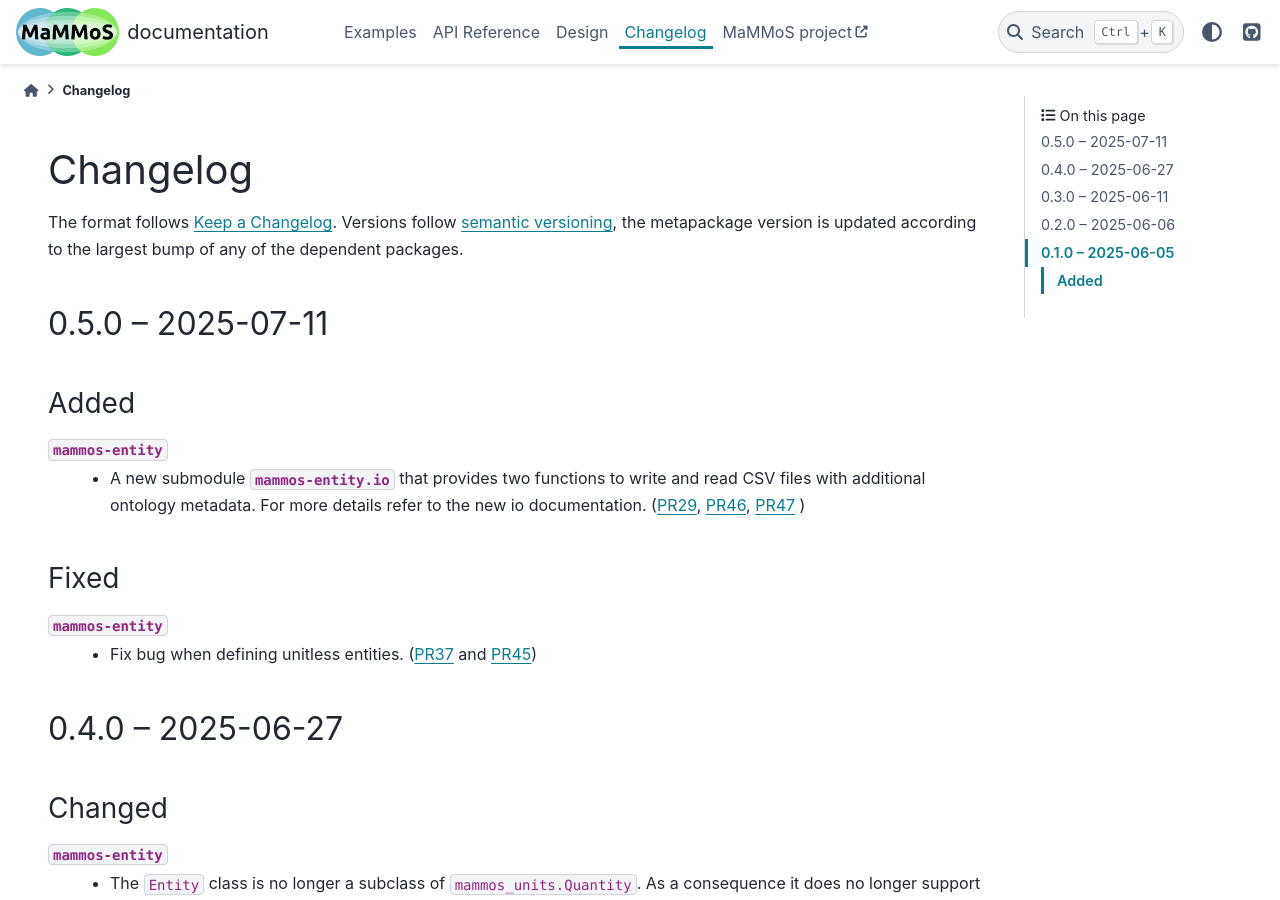
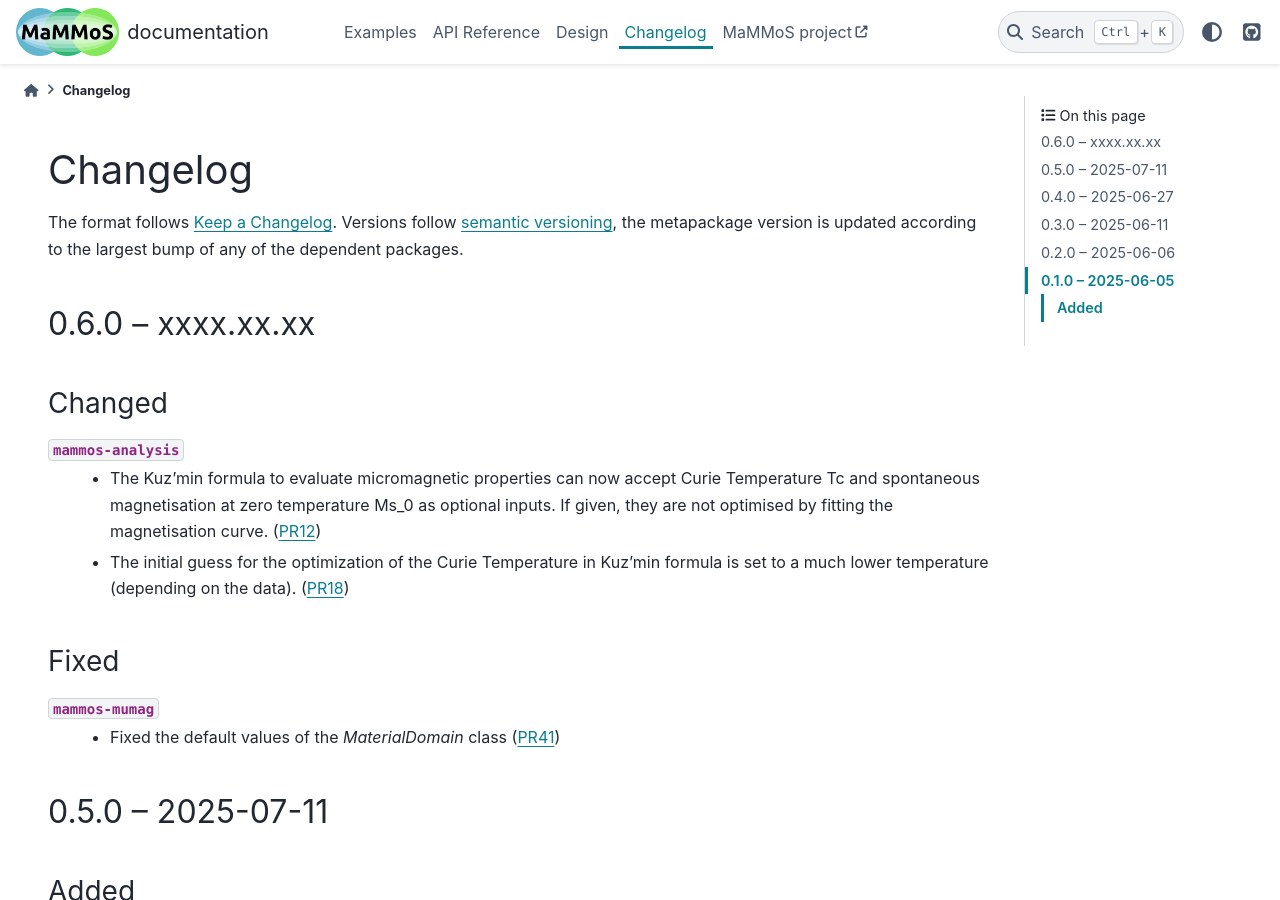
Before and after one commit to MaMMoS-project/mammos, a Sphinx documentation site: the page built from docs/source/changelog.rst, in a window 1280 px wide and 900 px high. Built offline with Sphinx 7.4.7 and the PyData theme 0.15.4, drawn with Linux system fonts in a browser that asks for light colours; pages that are not in the unit, such as notebooks, are missing from menus; the version number is read from the project's files by our own code.

Commit message:
docs: init changelog
- add mammos-analysis#12
- add mammos-analysis#18
- add mammos-mumag#41

```diff
--- a/docs/source/changelog.rst
+++ b/docs/source/changelog.rst
@@ -5,6 +5,29 @@ Changelog
 The format follows `Keep a Changelog <https://keepachangelog.com/>`__. Versions
 follow `semantic versioning <https://semver.org/>`__, the metapackage version is
 updated according to the largest bump of any of the dependent packages.
+
+0.6.0 -- xxxx.xx.xx
+===================
+
+Changed
+-------
+
+``mammos-analysis``
+  - The Kuz'min formula to evaluate micromagnetic properties can now accept
+    Curie Temperature Tc and spontaneous magnetisation at zero temperature Ms_0
+    as optional inputs. If given, they are not optimised by fitting the
+    magnetisation curve. (`PR12
+    <https://github.com/MaMMoS-project/mammos-analysis/pull/12>`__)
+  - The initial guess for the optimization of the Curie Temperature in Kuz'min
+    formula is set to a much lower temperature (depending on the data). (`PR18
+    <https://github.com/MaMMoS-project/mammos-analysis/pull/18>`__)
+
+Fixed
+-----
+
+``mammos-mumag``
+  - Fixed the default values of the `MaterialDomain` class (`PR41
+    <https://github.com/MaMMoS-project/mammos-mumag/pull/41>`__)
 
 0.5.0 -- 2025-07-11
 ===================
@@ -16,13 +39,17 @@ Added
   - A new submodule :py:mod:`mammos-entity.io` that provides two functions to
     write and read CSV files with additional ontology metadata. For more details
     refer to the new :doc:`io documentation </examples/mammos-entity/io>`.
-    (`PR29 <https://github.com/MaMMoS-project/mammos-entity/pull/29>`__, `PR46 <https://github.com/MaMMoS-project/mammos-entity/pull/46>`__, `PR47 <https://github.com/MaMMoS-project/mammos-entity/pull/47>`__ )
+    (`PR29 <https://github.com/MaMMoS-project/mammos-entity/pull/29>`__, `PR46
+    <https://github.com/MaMMoS-project/mammos-entity/pull/46>`__, `PR47
+    <https://github.com/MaMMoS-project/mammos-entity/pull/47>`__ )
 
 Fixed
 -----
 
 ``mammos-entity``
-  - Fix bug when defining unitless entities. (`PR37 <https://github.com/MaMMoS-project/mammos-entity/pull/37>`__ and `PR45 <https://github.com/MaMMoS-project/mammos-entity/pull/45>`__)
+  - Fix bug when defining unitless entities. (`PR37
+    <https://github.com/MaMMoS-project/mammos-entity/pull/37>`__ and `PR45
+    <https://github.com/MaMMoS-project/mammos-entity/pull/45>`__)
 
 0.4.0 -- 2025-06-27
 ===================
```
